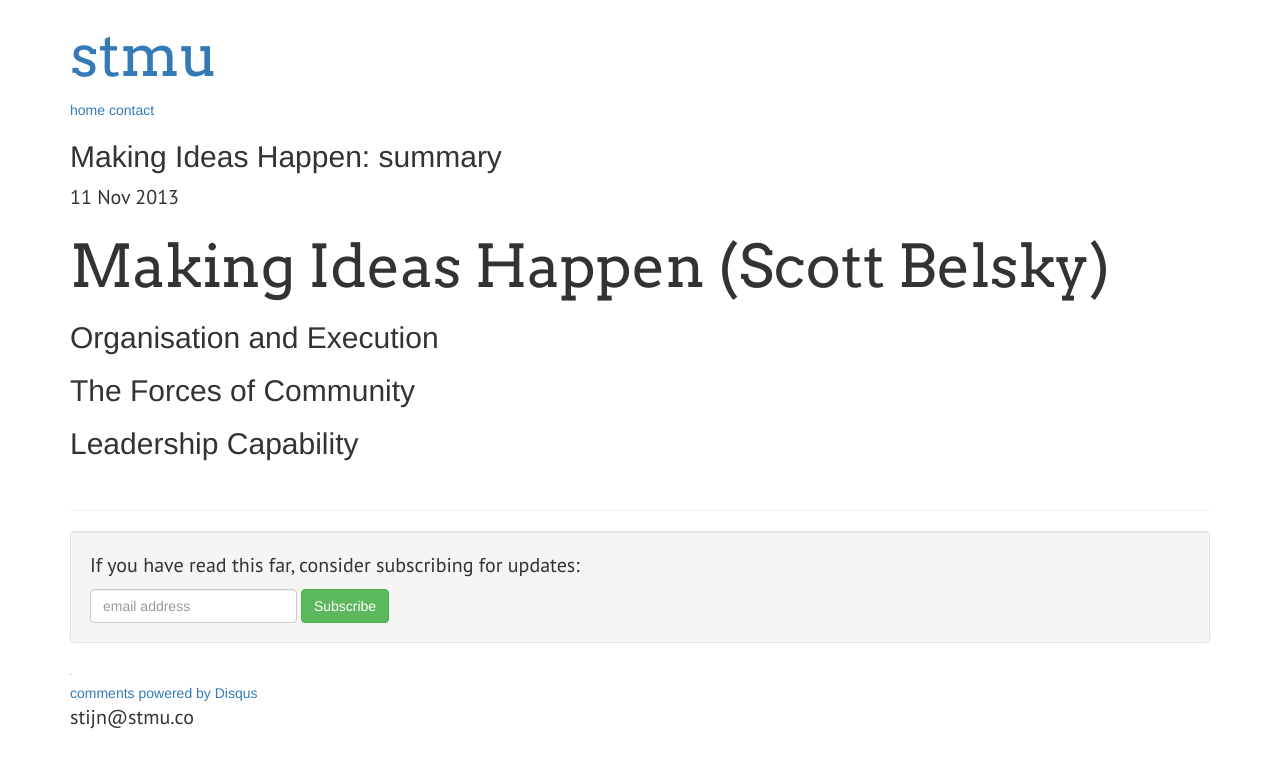
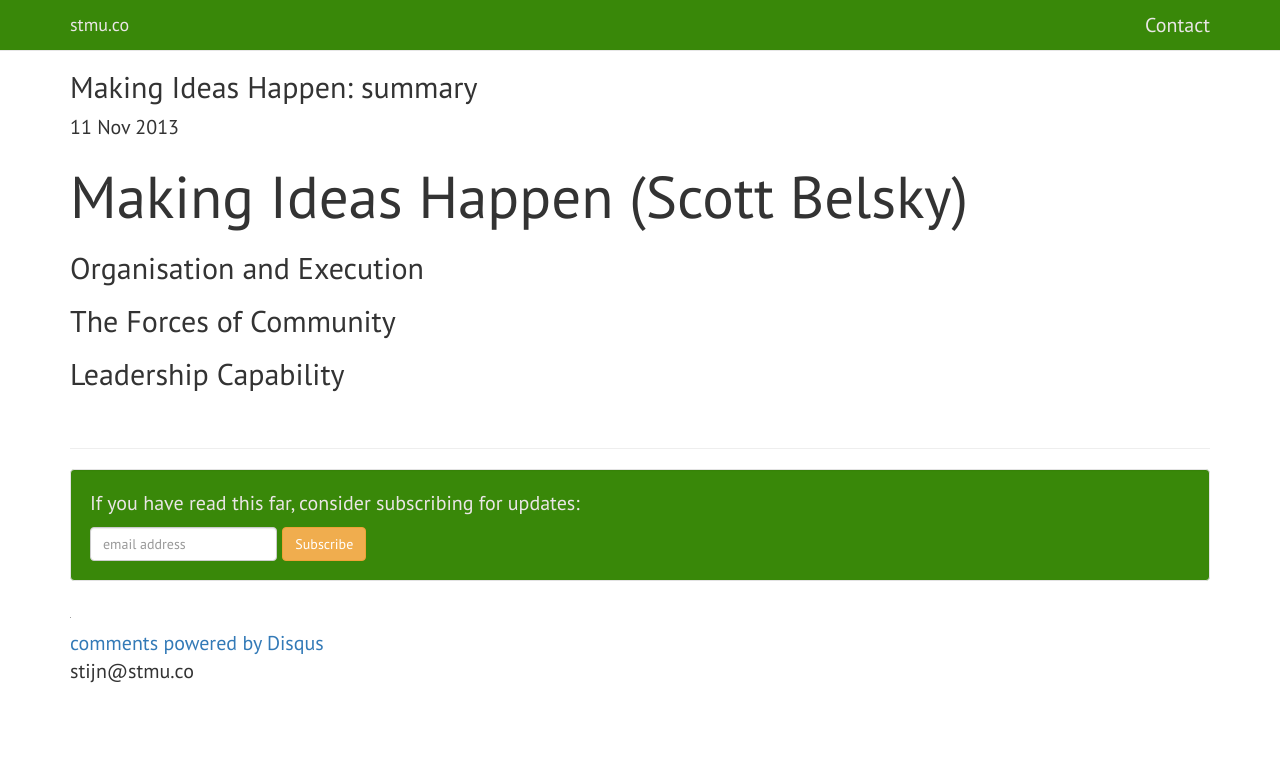
Before and after one commit to ddccffvv/ddccffvv.github.io, a Jekyll site: the page built from incomplete/2013-11-11-making-ideas-happen.markdown, in a window 1280 px wide. Shown: the top 768 px of the page. Built offline with Jekyll 4.4.1, drawn with Linux system fonts in a browser that asks for light colours; nearby versions of some CDN libraries; comment, search, counter and statistics services are not loaded.

Commit message:
various changes

```diff
--- a/_config.yml
+++ b/_config.yml
@@ -1,2 +1,2 @@
 name: stmu
-pygments: true
+rouge: true
--- a/_layouts/postlayout.html
+++ b/_layouts/postlayout.html
@@ -1,6 +1,6 @@
 <!DOCTYPE html>
 
-<html>
+<html lang="en">
 	<head>
 		<meta charset="utf-8">
 		<meta http-equiv="X-UA-Compatible" content="IE=edge,chrome=1">
@@ -28,25 +28,39 @@
 		</script>
 	</head>
 	<body>
+		<nav class="navbar navbar-default navbar-fixed-top">
+		<div class="container">
+			<div class="navbar-header">
+				<button type="button" class="navbar-toggle collapsed" data-toggle="collapse" data-target="#navbar" aria-expanded="false" aria-controls="navbar">
+					<span class="sr-only">Toggle navigation</span>
+					<span class="icon-bar"></span>
+					<span class="icon-bar"></span>
+					<span class="icon-bar"></span>
+				</button>
+				<a class="navbar-brand" href="https://stmu.co">stmu.co</a>
+			</div>
+			<div id="navbar" class="navbar-collapse collapse">
+				<ul class="nav navbar-nav navbar-right">
+					<li><a href="mailto:stijn@stmu.co">Contact</a></li>
+				</ul>
+			</div><!--/.nav-collapse -->
+		</div>
+		</nav>
+
 
 		<div class="container">
 			<div class="site">
-            <div class="header">
-              <h1 class="title"><a href="/">{{ site.name }}</a> </h1>
-              <a class="extra" href="/">home</a>
-              <a class="extra" href="mailto:stijn@stmu.co">contact</a>
-            </div>
 
 				{{ content }}
 				<br>
 				<hr>
-<div class="well" id="subscriber-fields">
+				<div class="well green-background" id="subscriber-fields">
 					<p>If you have read this far, consider subscribing for updates:</p>
 					<form action="https://stmu.us7.list-manage.com/subscribe/post?u=c6f5e277d8416e9f9463f7df2&amp;id=c434e81608" method="post" id="mc-embedded-subscribe-form" name="mc-embedded-subscribe-form" class="form-inline" role="form" target="_blank" novalidate>
 						<div class="form-group">
 							<input type="email" value="" name="EMAIL" class="form-control" id="mce-EMAIL" placeholder="email address" required>
 						</div>
-<button type="submit" name="subscribe" id="mc-embedded-subscribe" class="btn btn-success">Subscribe</button>
+						<button type="submit" name="subscribe" id="mc-embedded-subscribe" class="btn btn-warning">Subscribe</button>
 					</form>
 				</div>
 				<img src="https://www.linkedin.com/in/stijnmuylle" width="1" height="1">
--- a/css/default.css
+++ b/css/default.css
@@ -1,11 +1,32 @@
 h1 {
-    font-family: 'Arvo', Georgia, Times, serif;
-    font-size: 59px;
-    line-height: 70px;
+	font-size: 59px;
+	line-height: 70px;
 }
 
-p {
-    font-family: 'PT Sans', Helvetica, Arial, sans-serif;
-    font-size: 20px;
-    line-height: 28px;
+body {
+	font-family: 'PT Sans', Helvetica, Arial, sans-serif;
+	font-size: 20px;
+	line-height: 28px;
+	padding-top: 50px;
 }
+
+.navbar-default {
+	background-color: #398809;
+}
+
+.navbar-default .navbar-brand {
+	color: #EAE6E6;
+}
+
+.navbar-default .navbar-nav>li>a {
+	color: #EAE6E6;
+}
+
+.green-background {
+	background-color: #398809;
+	color: #EAE6E6;
+}
+
+.subcriber-btn {
+	background-color: #E0580C;
+}
```
Also changed, not shown: _layouts/default.html (+19 -6 lines), 14 other files. Lines whose indentation alone changed are shown as unchanged.
